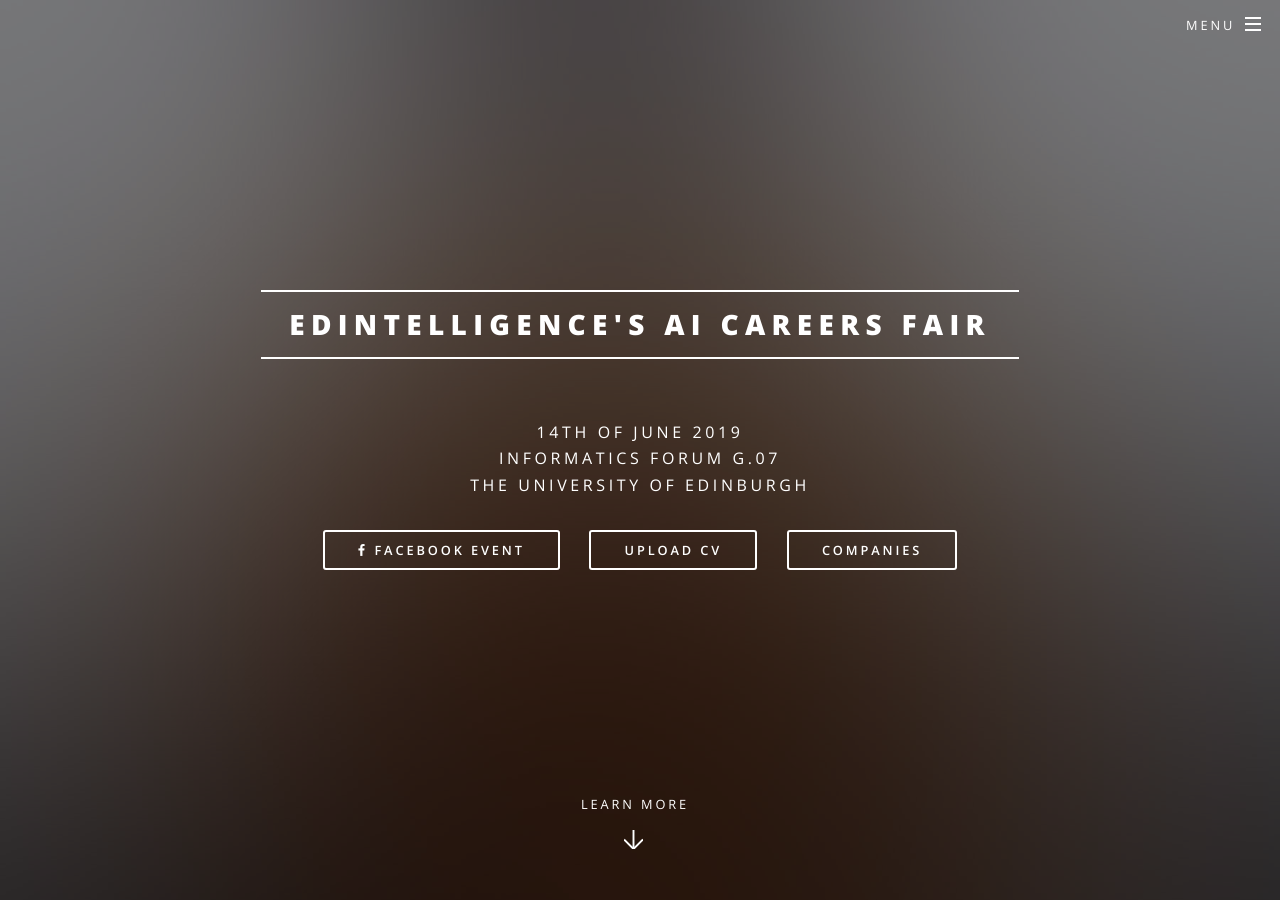
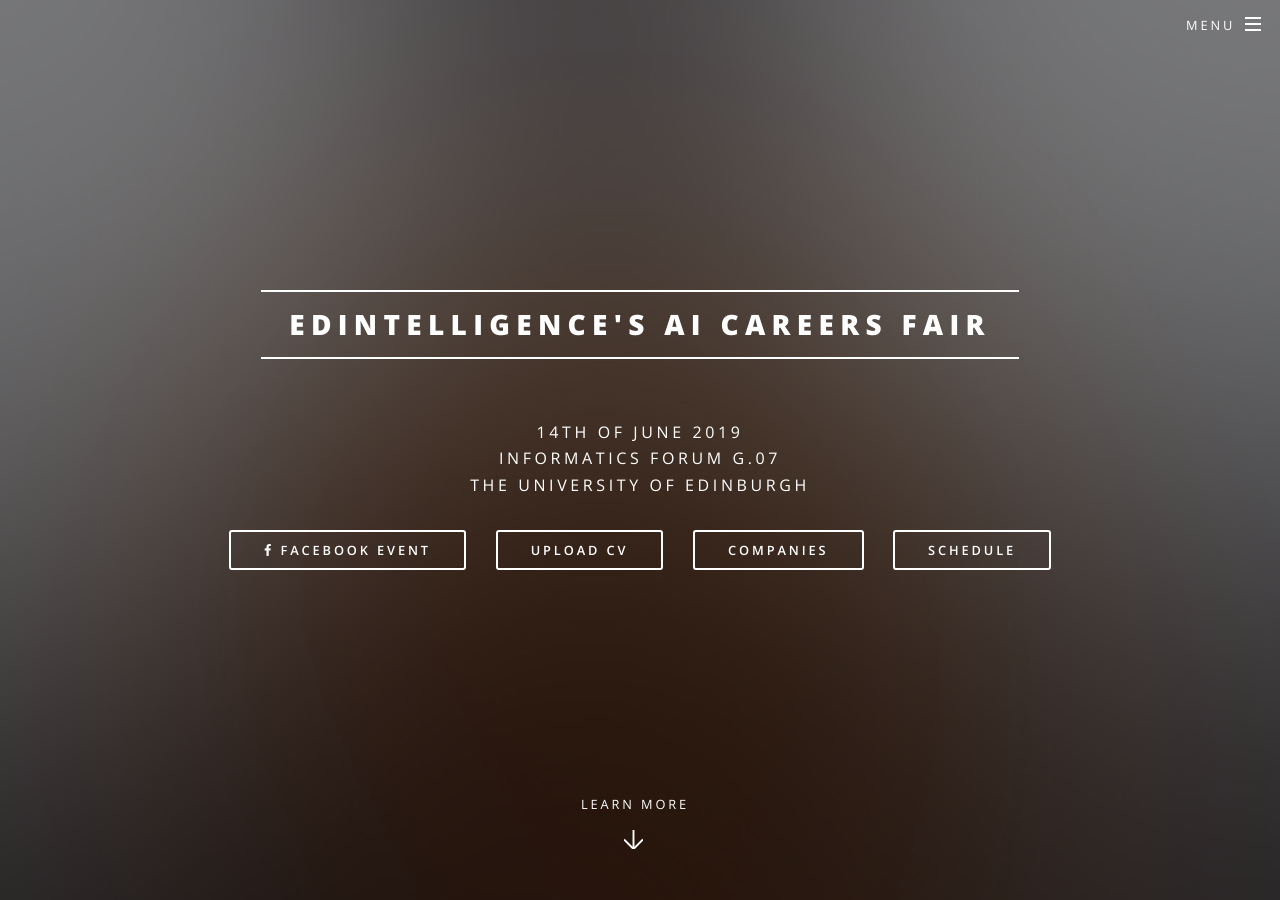
Before and after one commit to edintelligence/edintelligence.github.io-fair, a Jekyll site: the page built from index.html, in a window 1280 px wide and 900 px high. Built offline with Jekyll 4.4.1, drawn with Linux system fonts in a browser that asks for light colours.

Commit message:
Schedule on the front page

```diff
--- a/index.html
+++ b/index.html
@@ -11,6 +11,7 @@
 								  <li><a href="https://www.facebook.com/events/2215419822121259/" class="icon fa-facebook button">Facebook Event</a></li>
 								  <li><a href="https://docs.google.com/forms/d/e/1FAIpQLScqlaXrJ4910bbw6SwilZ7xnSz53pY4WGpm2-zMs5U39JP7Xw/viewform?fbclid=IwAR2oqacc3mgARZnIig7MdMWGEWjpx4dy61VATnW4IPw946iDK3MLNr4RAYk" class="icon button">Upload CV</a></li>
 								  <li><a href="companies.html" class="icon button">Companies</a></li>
+								  <li><a href="schedule.html" class="icon button">Schedule</a></li>
 							</ul>
 						</div>
 						<a href="#one" class="more scrolly">Learn More</a>
```
